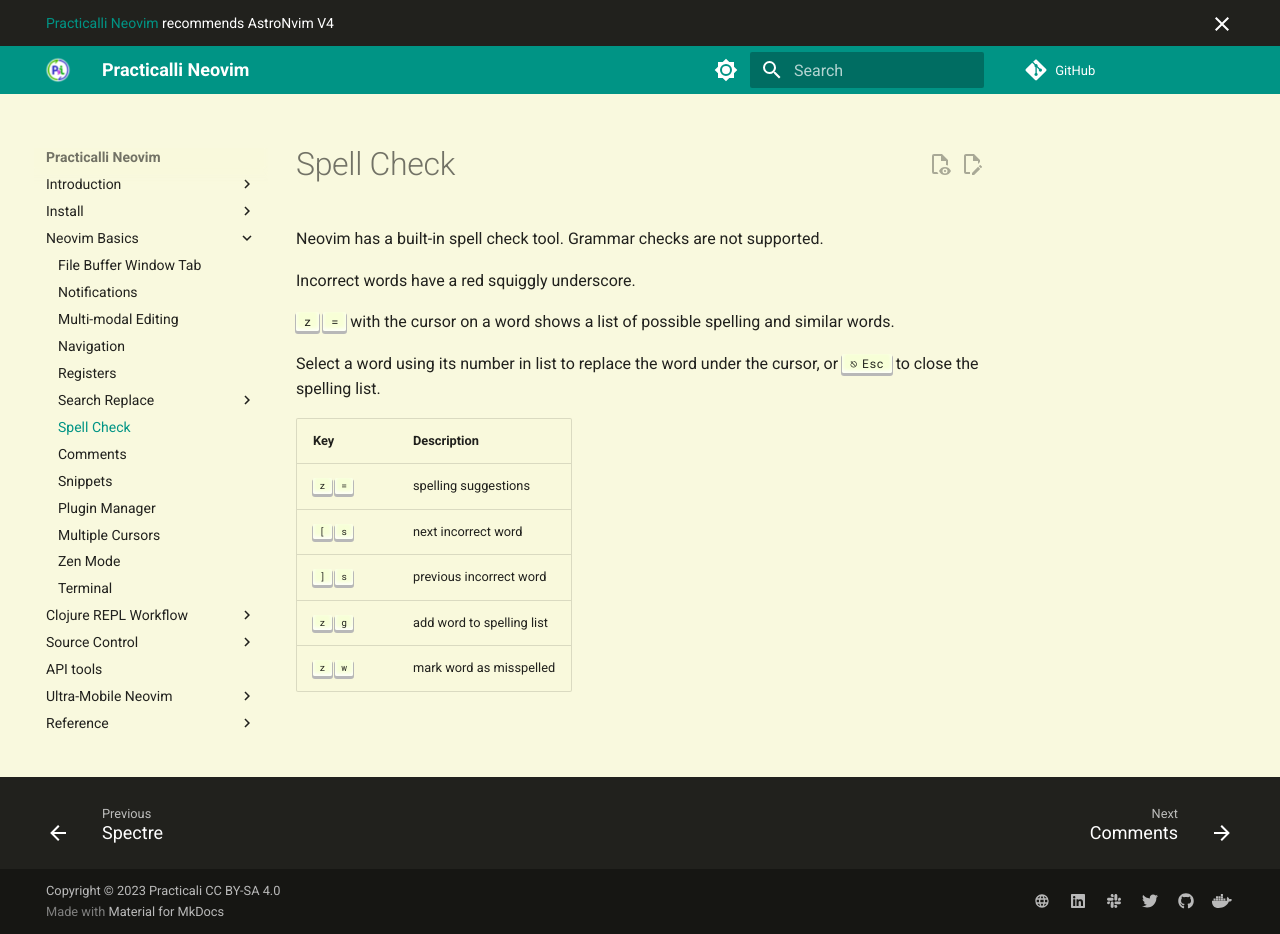
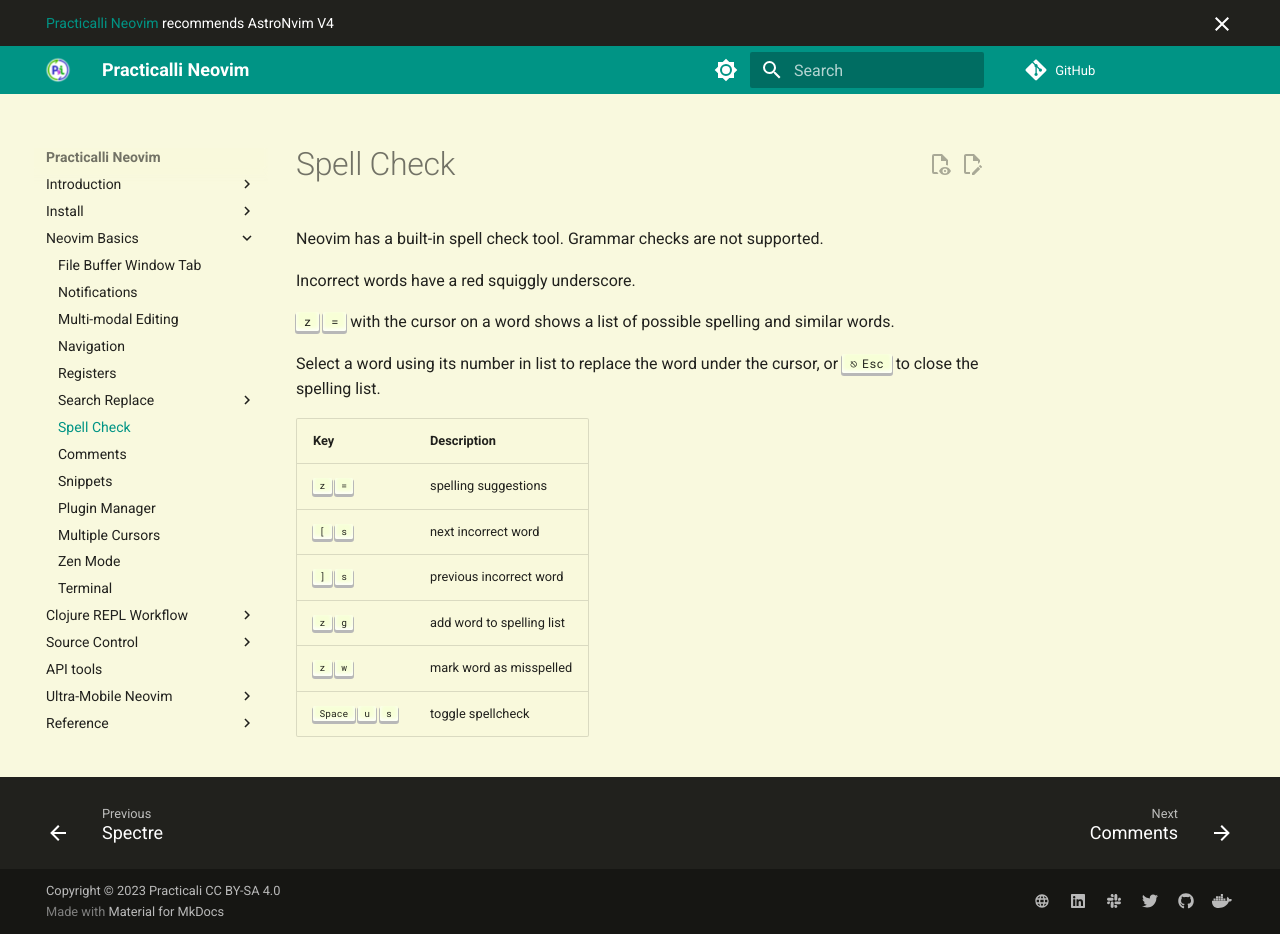
Before and after one commit to practicalli/neovim, an MkDocs documentation site: the page built from docs/neovim-basics/spell-check.md, in a window 1280 px wide and 934 px high. Built offline with MkDocs 1.6.1 and Material for MkDocs 9.7.7, drawn with Linux system fonts in a browser that asks for light colours; comment, search, counter and statistics services are not loaded.

Commit message:
basics: add key mapping to toggle spell check

```diff
--- a/docs/neovim-basics/spell-check.md
+++ b/docs/neovim-basics/spell-check.md
@@ -15,3 +15,4 @@
 | ++bracket-right++ ++"s"++  | previous incorrect word   |
 | ++"z"++ ++"g"++            | add word to spelling list |
 | ++"z"++ ++"w"++            | mark word as misspelled   |
+| ++spc++ ++"u"++ ++"s"++    | toggle spellcheck         |
```
